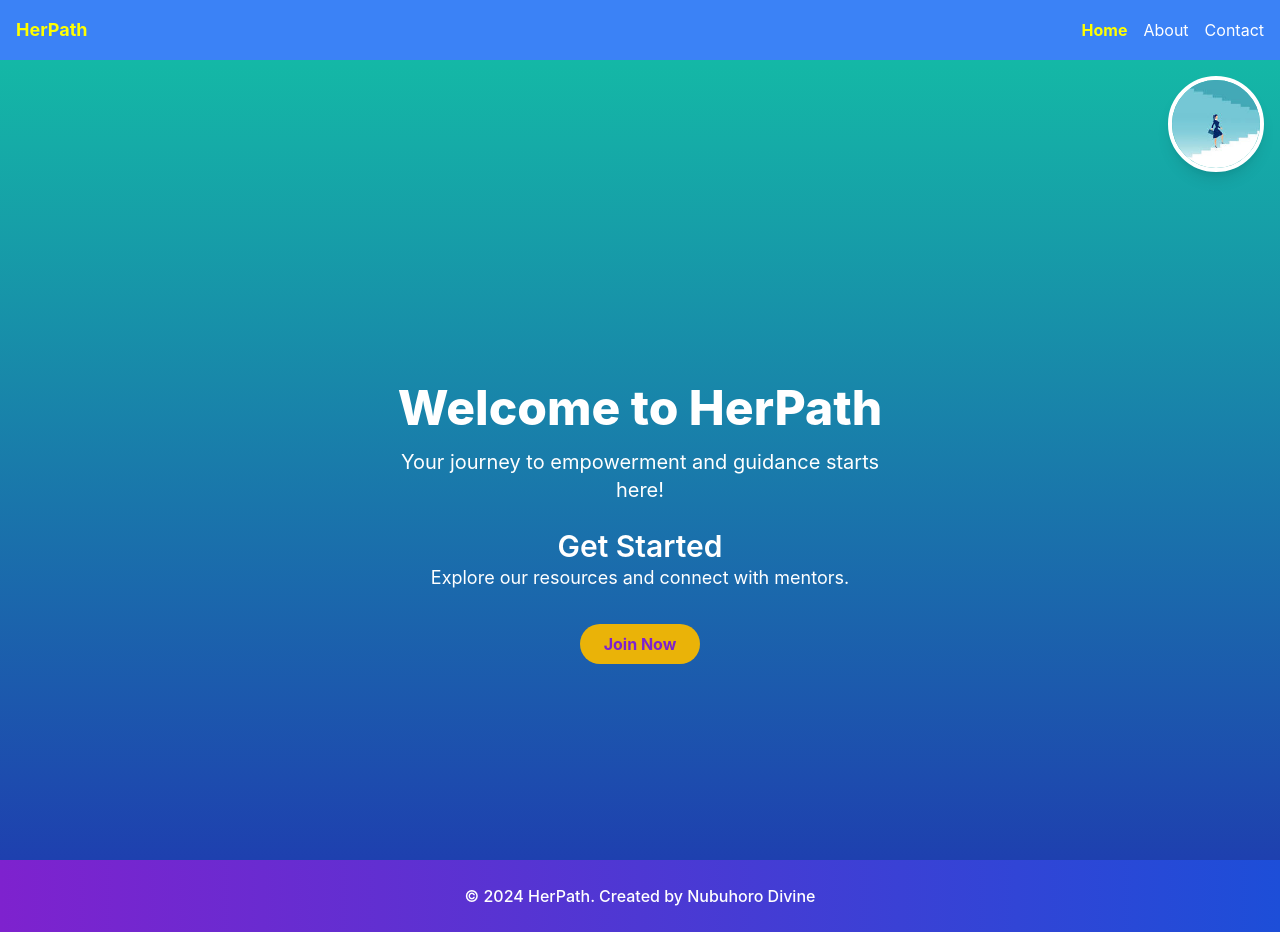
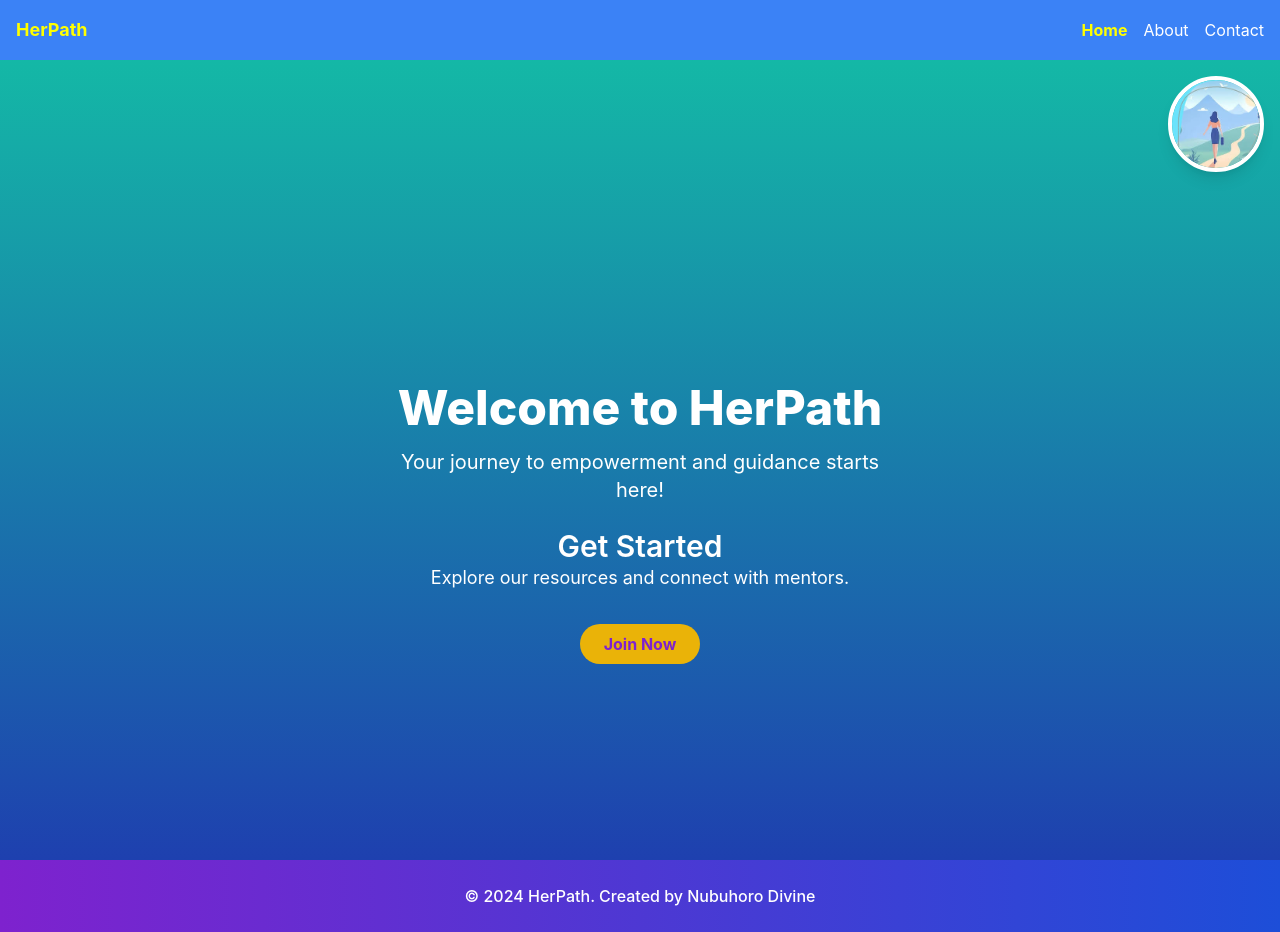
Before and after one commit to ndivine-eng/HerPath, a React (Create React App) app: page / in a window 1280 px wide. Built offline with nearby package versions, Linux system fonts and the light colour scheme.

Commit message:
my README file

```diff
--- a/src/pages/Home.js
+++ b/src/pages/Home.js
@@ -1,6 +1,6 @@
 import React from 'react';
 import { Link } from 'react-router-dom'; // Import Link for navigation
-import guidanceImage from '../Assets/Guidance.jpeg';
+import logoImage from '../Assets/logo.jpeg';
 import ImageComponent from '../components/ImageComponent';
 
 function Home() {
@@ -9,7 +9,7 @@ function Home() {
       {/* Logo Section */}
       <div className="absolute top-0 right-0 m-4">
         <ImageComponent
-          src={guidanceImage}
+          src={logoImage}
           alt="HerPath Logo"
           className="w-24 h-24 rounded-full object-cover border-4 border-white shadow-lg"
         />
```
Also changed, not shown: src/Assets/logo.jpeg (added), 1 other file (tests, documents, lock files or other folders).
